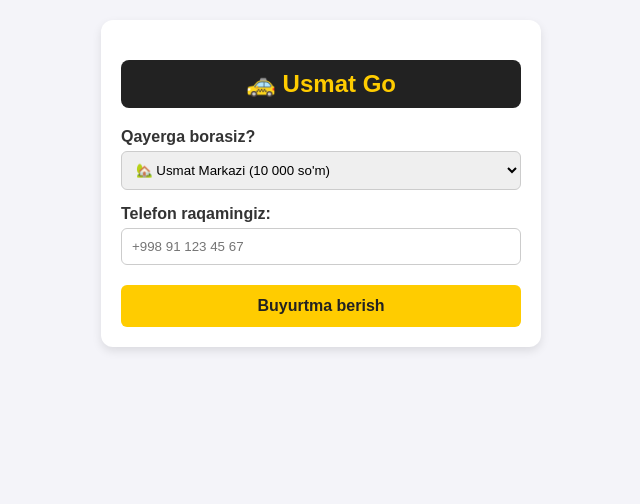
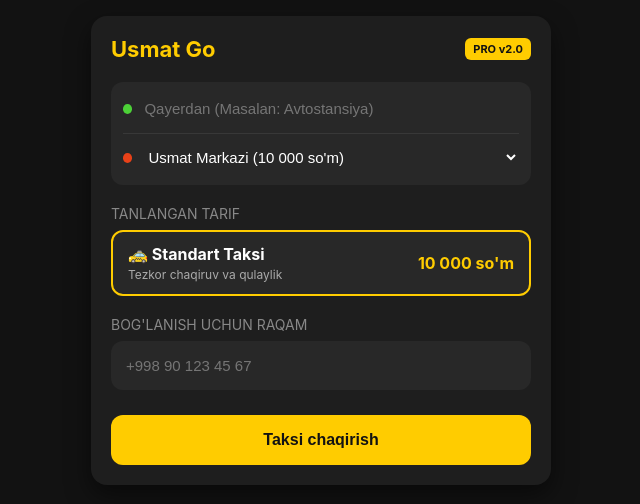
Before and after one commit to temurmamatqulov98-hub/UsmatGo, a plain HTML site: page index.html in a window 1280 px wide. Shown: the whole page, without its empty margins (319-959 px from the left). Drawn offline with Linux system fonts and the light colour scheme; a script that the page names is missing.

Commit message:
Revamp Usmat Go taxi app interface
Updated the layout and styling of the Usmat Go taxi app interface, including new input fields and improved design elements.

```diff
--- a/index.html
+++ b/index.html
@@ -4,89 +4,189 @@
     <meta charset="UTF-8">
     <meta name="viewport" content="width=device-width, initial-scale=1.0">
     <title>Usmat Go - Taksi</title>
-    <!-- Telegram Web App skripti -->
     <script src="https://telegram.org/js/telegram-web-app.js"></script>
     <style>
         body {
-            font-family: Arial, sans-serif;
-            background-color: #f4f4f9;
+            font-family: -apple-system, BlinkMacSystemFont, 'Segoe UI', Roboto, Helvetica, Arial, sans-serif;
+            background-color: #121212;
+            color: #ffffff;
             margin: 0;
-            padding: 20px;
-            color: #333;
+            padding: 16px;
         }
         .container {
-            max-width: 400px;
+            max-width: 420px;
             margin: 0 auto;
-            background: #fff;
+            background: #1e1e1e;
             padding: 20px;
+            border-radius: 16px;
+            box-shadow: 0 10px 25px rgba(0,0,0,0.5);
+        }
+        .header {
+            display: flex;
+            align-items: center;
+            justify-content: space-between;
+            margin-bottom: 20px;
+        }
+        h2 { color: #ffcc00; margin: 0; font-size: 22px; }
+        .badge { background: #ffcc00; color: #121212; font-size: 11px; padding: 4px 8px; border-radius: 6px; font-weight: bold; }
+
+        .route-box {
+            background: #282828;
             border-radius: 12px;
-            box-shadow: 0 4px 10px rgba(0,0,0,0.1);
+            padding: 12px;
+            margin-bottom: 15px;
         }
-        h2 { text-align: center; color: #ffcc00; background: #222; padding: 10px; border-radius: 8px; }
-        label { font-weight: bold; display: block; margin-top: 15px; }
-        select, input {
+        .input-group {
+            display: flex;
+            align-items: center;
+            margin-bottom: 10px;
+        }
+        .input-group:last-child { margin-bottom: 0; }
+        .dot {
+            width: 10px;
+            height: 10px;
+            border-radius: 50%;
+            margin-right: 12px;
+        }
+        .dot.from { background: #4cd137; }
+        .dot.to { background: #e84118; }
+
+        input, select {
             width: 100%;
-            padding: 10px;
-            margin-top: 5px;
-            border: 1px solid #ccc;
-            border-radius: 6px;
-            box-sizing: border-box;
+            background: transparent;
+            border: none;
+            color: #fff;
+            font-size: 15px;
+            outline: none;
+            padding: 6px 0;
         }
+        select option { background: #282828; color: #fff; }
+
+        .tariff-section { margin-top: 20px; }
+        .tariff-title { font-size: 14px; color: #888; margin-bottom: 8px; }
+
+        .tariff-card {
+            background: #282828;
+            border: 2px solid #ffcc00;
+            border-radius: 12px;
+            padding: 12px 15px;
+            display: flex;
+            justify-content: space-between;
+            align-items: center;
+            cursor: pointer;
+        }
+        .tariff-info .name { font-weight: bold; font-size: 16px; }
+        .tariff-info .desc { font-size: 12px; color: #aaa; margin-top: 3px; }
+        .tariff-price { font-size: 16px; font-weight: bold; color: #ffcc00; }
+
+        .phone-section { margin-top: 20px; }
+        .phone-input {
+            background: #282828;
+            border-radius: 12px;
+            padding: 10px 15px;
+        }
+
         button {
             width: 100%;
             background-color: #ffcc00;
-            color: #222;
+            color: #121212;
             border: none;
-            padding: 12px;
+            padding: 16px;
             font-size: 16px;
             font-weight: bold;
-            border-radius: 6px;
+            border-radius: 12px;
             cursor: pointer;
-            margin-top: 20px;
+            margin-top: 25px;
+            transition: 0.2s;
         }
-        button:hover { background-color: #e6b800; }
+        button:active { transform: scale(0.98); }
     </style>
 </head>
 <body>
 
 <div class="container">
-    <h2>🚕 Usmat Go</h2>
+    <div class="header">
+        <h2>Usmat Go</h2>
+        <span class="badge">PRO v2.0</span>
+    </div>
 
-    <label for="destination">Qayerga borasiz?</label>
-    <select id="destination">
-        <option value="🏡 Usmat Markazi - 10 000 so'm">🏡 Usmat Markazi (10 000 so'm)</option>
-        <option value="🏡 Qishloq qismiga - 15 000 so'm">🏡 Qishloq qismiga (15 000 so'm)</option>
-        <option value="🏫 Maktab atrofi - 12 000 so'm">🏫 Maktab atrofi (12 000 so'm)</option>
-        <option value="🛒 Bozor - 10 000 so'm">🛒 Bozor (10 000 so'm)</option>
-        <option value="📦 Dostavka - 15 000 so'm">📦 Dostavka (15 000 so'm)</option>
-    </select>
+    <!-- Marshrut qismi -->
+    <div class="route-box">
+        <div class="input-group">
+            <div class="dot from"></div>
+            <input type="text" id="pickup" placeholder="Qayerdan (Masalan: Avtostansiya)">
+        </div>
+        <hr style="border: 0; border-top: 1px solid #383838; margin: 8px 0;">
+        <div class="input-group">
+            <div class="dot to"></div>
+            <select id="destination">
+                <option value="Usmat Markazi - 10 000 so'm">Usmat Markazi (10 000 so'm)</option>
+                <option value="Qishloq qismiga - 15 000 so'm">Qishloq qismiga (15 000 so'm)</option>
+                <option value="Maktab atrofi - 12 000 so'm">Maktab atrofi (12 000 so'm)</option>
+                <option value="Bozor - 10 000 so'm">Bozor (10 000 so'm)</option>
+                <option value="Dostavka - 15 000 so'm">Dostavka (15 000 so'm)</option>
+            </select>
+        </div>
+    </div>
 
-    <label for="phone">Telefon raqamingiz:</label>
-    <input type="tel" id="phone" placeholder="+998 91 123 45 67">
+    <!-- Tarif -->
+    <div class="tariff-section">
+        <div class="tariff-title">TANLANGAN TARIF</div>
+        <div class="tariff-card">
+            <div class="tariff-info">
+                <div class="name">🚕 Standart Taksi</div>
+                <div class="desc">Tezkor chaqiruv va qulaylik</div>
+            </div>
+            <div class="tariff-price" id="priceDisplay">10 000 so'm</div>
+        </div>
+    </div>
 
-    <button onclick="sendOrder()">Buyurtma berish</button>
+    <!-- Telefon raqam -->
+    <div class="phone-section">
+        <div class="tariff-title">BOG'LANISH UCHUN RAQAM</div>
+        <div class="phone-input">
+            <input type="tel" id="phone" placeholder="+998 90 123 45 67">
+        </div>
+    </div>
+
+    <button onclick="sendOrder()">Taksi chaqirish</button>
 </div>
 
 <script>
     let tg = window.Telegram.WebApp;
-    tg.expand(); // Oynani to'liq ochish
+    tg.expand();
+
+    // Narxni tanlangan yo'nalishga qarab avtomatik o'zgartirish
+    document.getElementById('destination').addEventListener('change', function() {
+        let val = this.value;
+        let price = "10 000 so'm";
+        if(val.includes("15 000")) price = "15 000 so'm";
+        if(val.includes("12 000")) price = "12 000 so'm";
+        document.getElementById('priceDisplay').innerText = price;
+    });
 
     function sendOrder() {
+        let pickup = document.getElementById('pickup').value;
         let dest = document.getElementById('destination').value;
         let phone = document.getElementById('phone').value;
 
+        if(!pickup) {
+            alert("Iltimos, qayerdan ketishingizni kiriting!");
+            return;
+        }
         if(!phone) {
-            alert("Iltimos, telefon raqamingizni kiriting!");
+            alert("Iltimos, telefon raqamingizni yozing!");
             return;
         }
 
-        let data = {
+        let orderData = {
+            pickup: pickup,
             destination: dest,
             phone: phone
         };
 
-        // Ma'lumotni botga yuborish
-        tg.sendData(JSON.stringify(data));
+        // Ma'lumotni Telegram botga yuborish
+        tg.sendData(JSON.stringify(orderData));
         tg.close();
     }
 </script>
```
